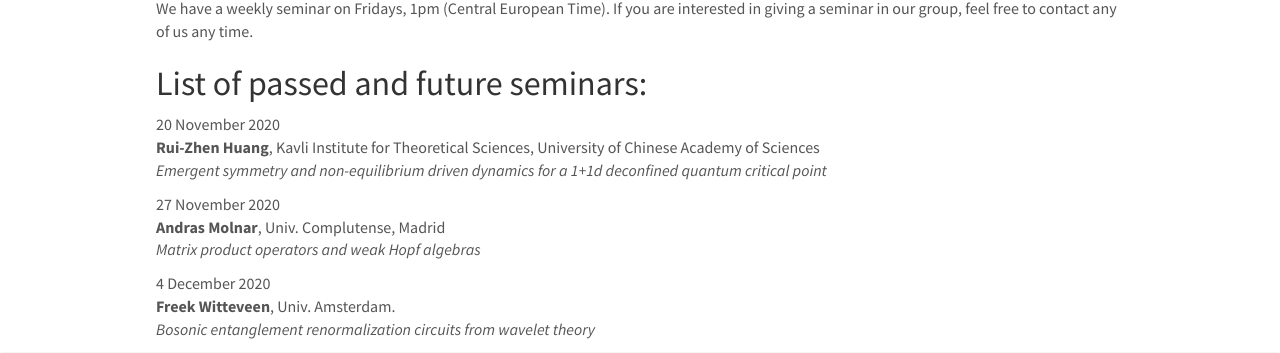
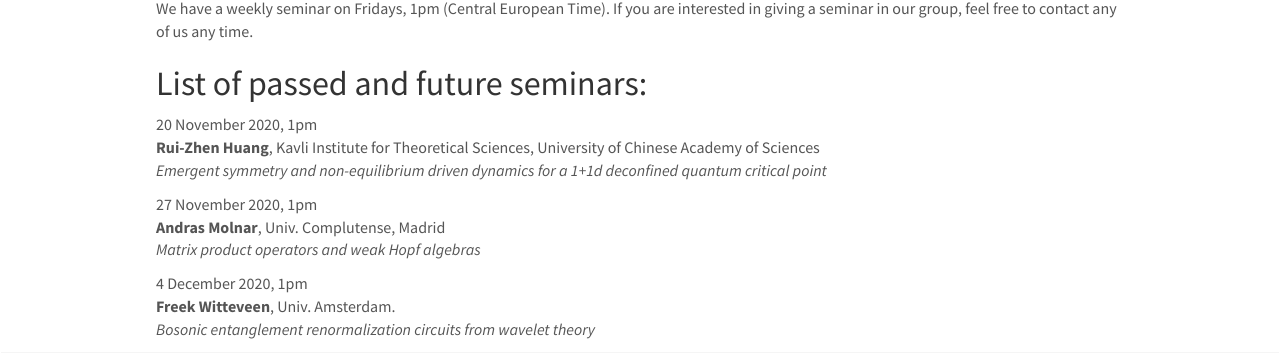
Before and after one commit to quantumghent/quantumghent.github.io, a Jekyll site: the page built from _pages/seminars.md, in a window 1280 px wide. Shown: the part 151-504 px from the top of the page. Built offline with Jekyll 4.4.1, drawn with Linux system fonts in a browser that asks for light colours; nearby versions of some CDN libraries.

Commit message:
Update seminars.yml

```diff
--- a/_data/seminars.yml
+++ b/_data/seminars.yml
@@ -1,12 +1,12 @@
-- date: 20 November 2020
+- date: 20 November 2020, 1pm
   speaker: "Rui-Zhen Huang"
   affiliation: "Kavli Institute for Theoretical Sciences, University of Chinese Academy of Sciences"
   title: "Emergent symmetry and non-equilibrium driven dynamics for a 1+1d deconfined quantum critical point"
-- date: 27 November 2020
+- date: 27 November 2020, 1pm
   speaker: "Andras Molnar"
   affiliation: "Univ. Complutense, Madrid"
   title: "Matrix product operators and weak Hopf algebras"
-- date: 4 December 2020
+- date: 4 December 2020, 1pm
   speaker: "Freek Witteveen"
   affiliation: "Univ. Amsterdam."
   title: "Bosonic entanglement renormalization circuits from wavelet theory"
```
